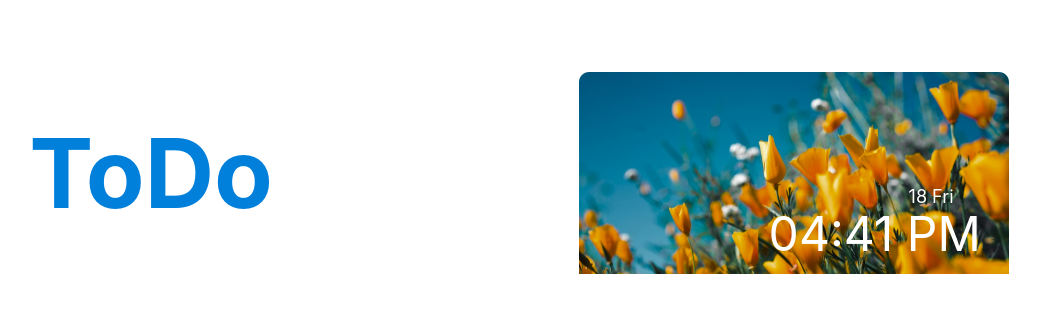
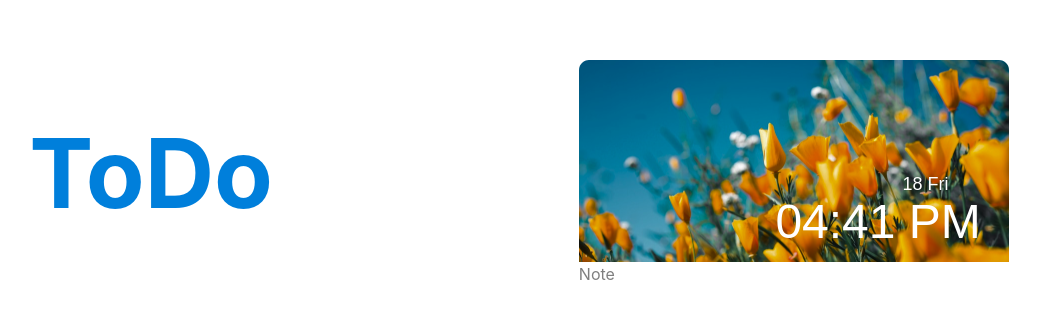
Before and after one commit to levani0318/ToDo, a React (Vite) app: page / in a window 1280 px wide. Shown: the part 227-546 px from the top of the page, without its empty margins (121-1161 px from the left). Built offline with nearby package versions, Linux system fonts and the light colour scheme.

Commit message:
add input

```diff
--- a/src/App.tsx
+++ b/src/App.tsx
@@ -1,4 +1,5 @@
 import bgright from "./assets/bg-right.svg";
+import circle from "./assets/circle.svg";
 
 function App() {
   const currentTime = new Date().toLocaleString("us-en", {
@@ -17,13 +18,14 @@ function App() {
       <div className="rounded-[10px]">
         <div className="relative">
           <img src={bgright} alt="bgright" />
-          <div className="absolute right-[28px] bottom-[16px]">
-            <h2 className="font-normal text-[18px] text-white ml-[140px]">
+          <div className="absolute right-[28px] bottom-[16px] font-ruso">
+            <h2 className="font-normal text-[18px] text-white ml-[127px]">
               {currentDate}
             </h2>
             <h1 className="font-normal text-5xl text-white">{currentTime}</h1>
           </div>
         </div>
+        <input type="text" placeholder="Note" />
       </div>
     </div>
   );
--- a/src/index.css
+++ b/src/index.css
@@ -1,6 +1,8 @@
 @import "tailwindcss";
 @import url("https://fonts.googleapis.com/css2?family=Inter:ital,opsz,wght@0,14..32,100..900;1,14..32,100..900&display=swap");
+@import url("https://fonts.googleapis.com/css2?family=Inter:ital,opsz,wght@0,14..32,100..900;1,14..32,100..900&family=Russo+One&display=swap");
 
 @theme {
   --default-font-family: "Inter", sans-serif;
+  --font-ruso: "Russo One", sans-serif;
 }
```
Also changed, not shown: src/assets/circle.svg (renamed from src/assets/akar-icons_circle.svg).
